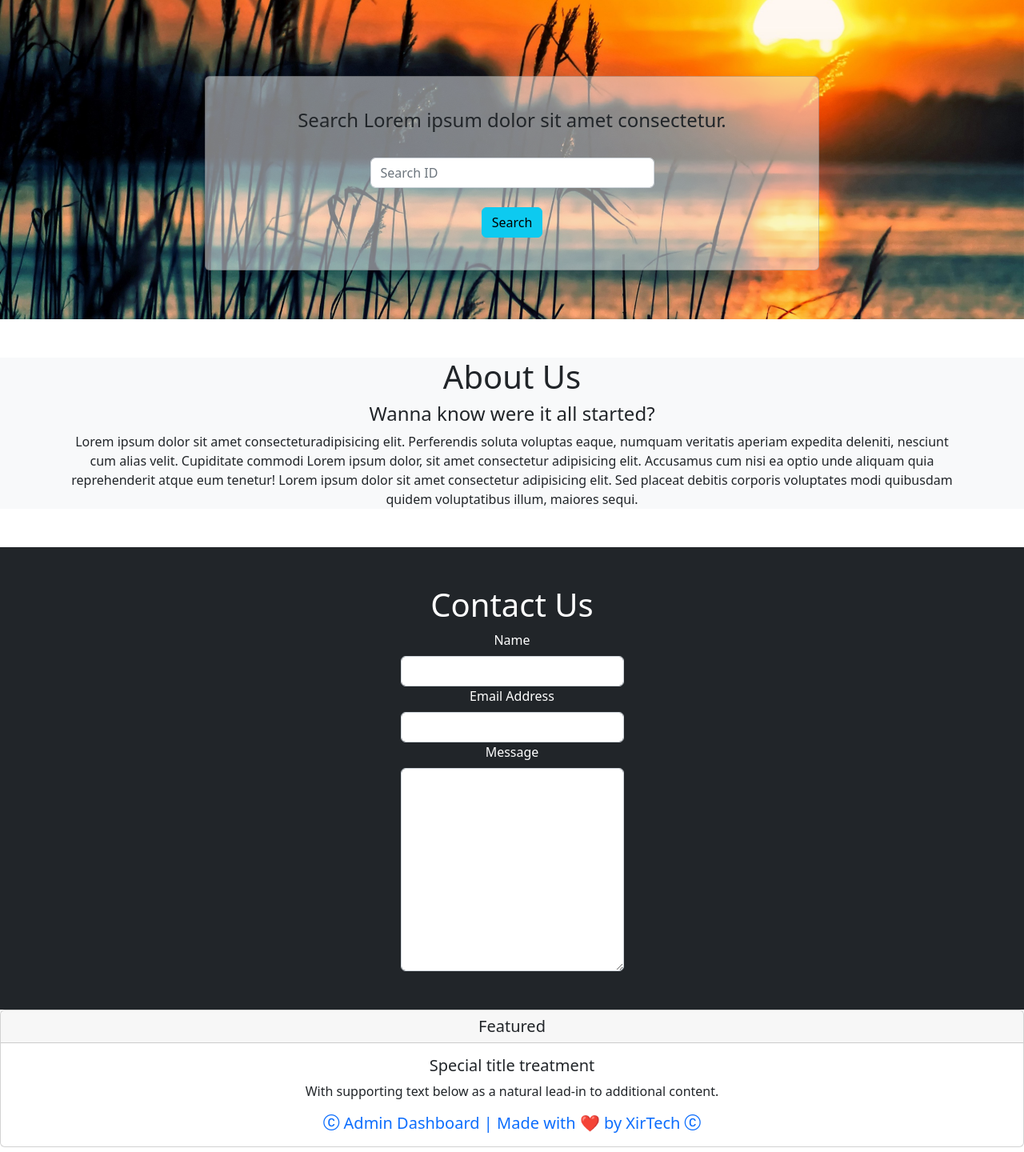
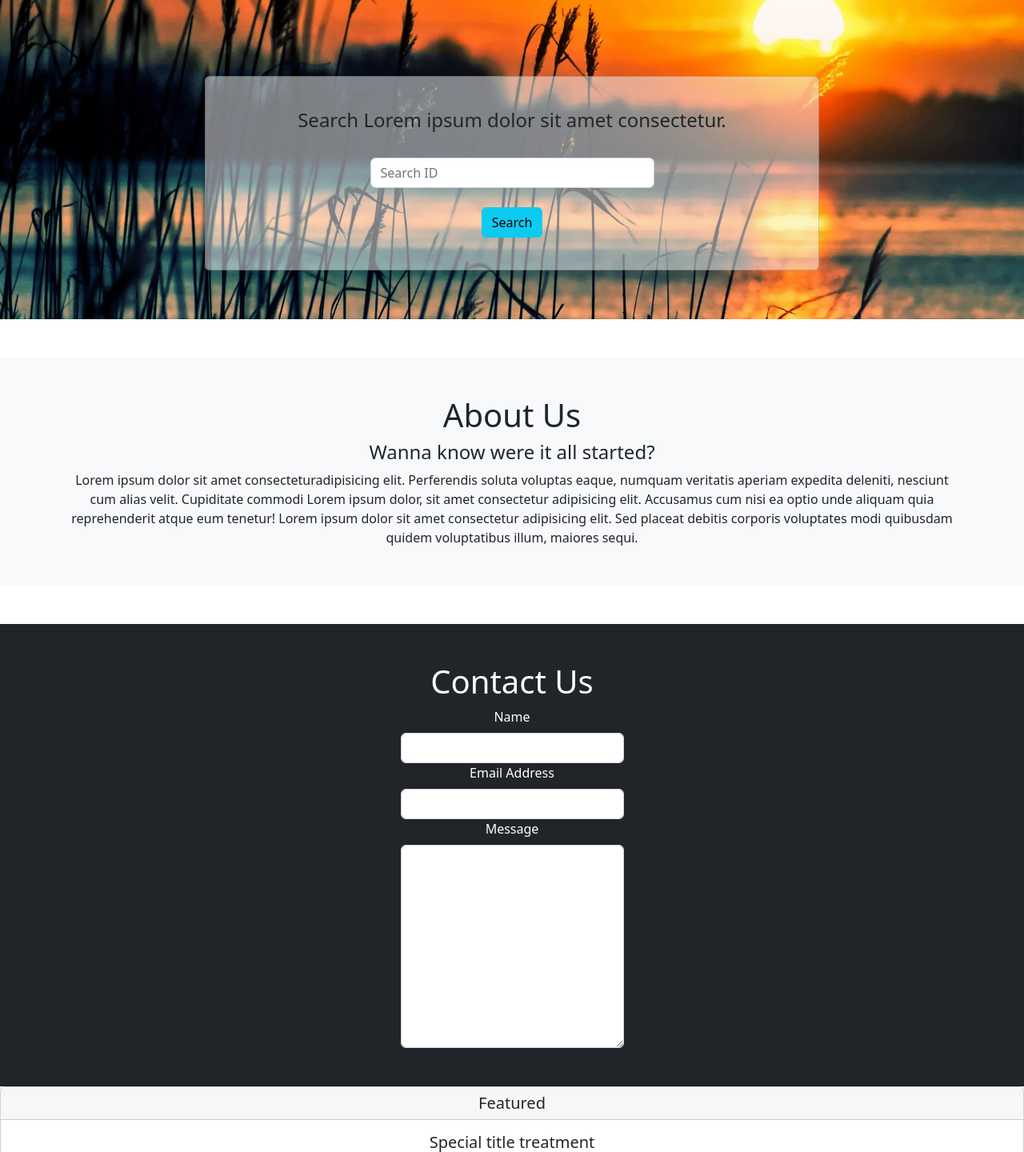
Before and after one commit to TrixDiaz/Admin_Dashboard, a PHP site: page / in a window 1280 px wide. Shown: the part 1069-2509 px from the top of the page at 80% size. Run offline with PHP 8.4, Linux system fonts and the light colour scheme.

Commit message:
adjust about

```diff
--- a/index.php
+++ b/index.php
@@ -105,7 +105,7 @@
   </div>
 
 <section id="about">
-    <div class="container-fluid bg-light my-5" align="center">
+    <div class="container-fluid bg-light my-5 py-5" align="center">
              <div class="container text-center">
                   <div>
                       <h1>About Us</h1>
```
